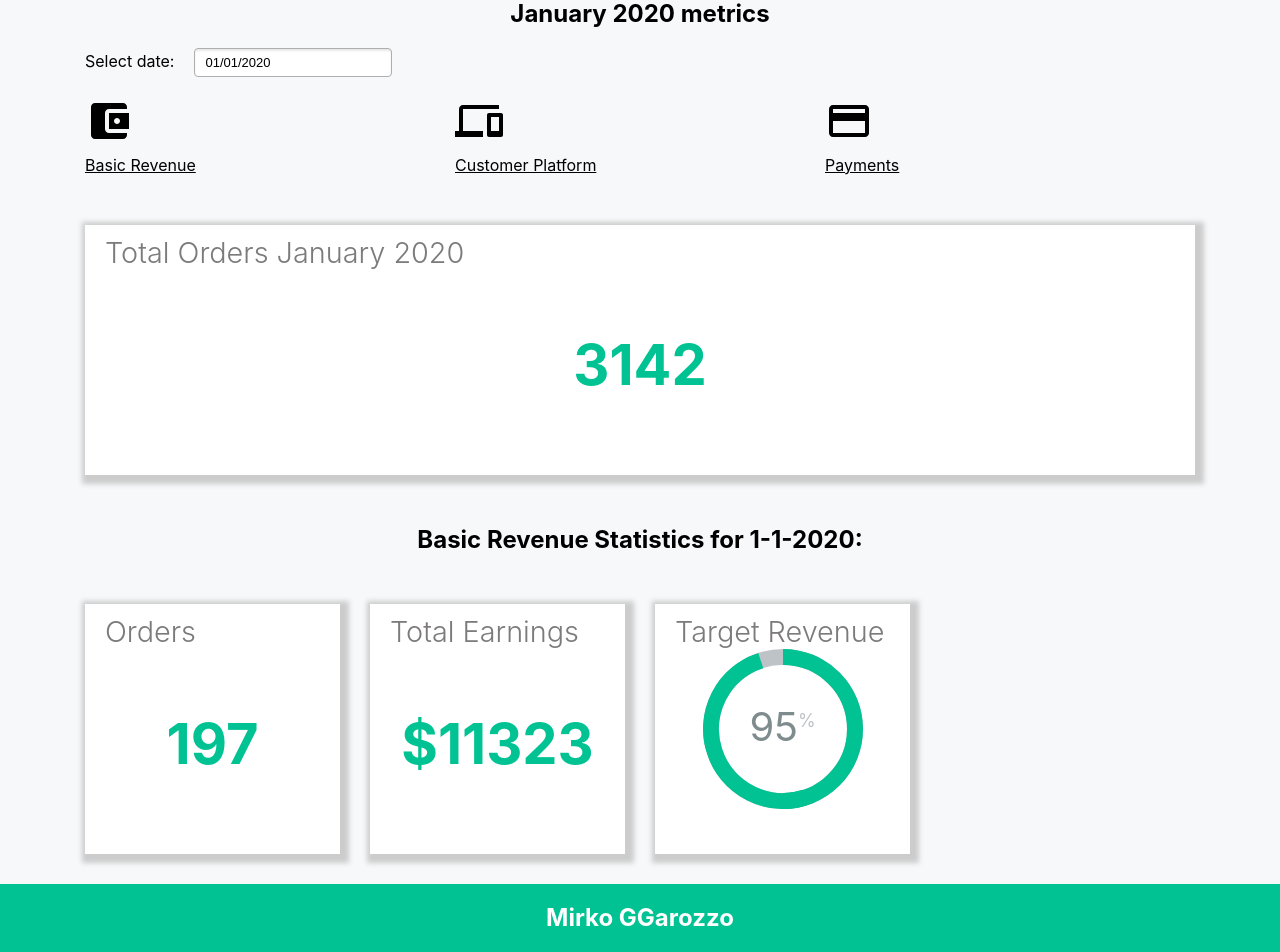
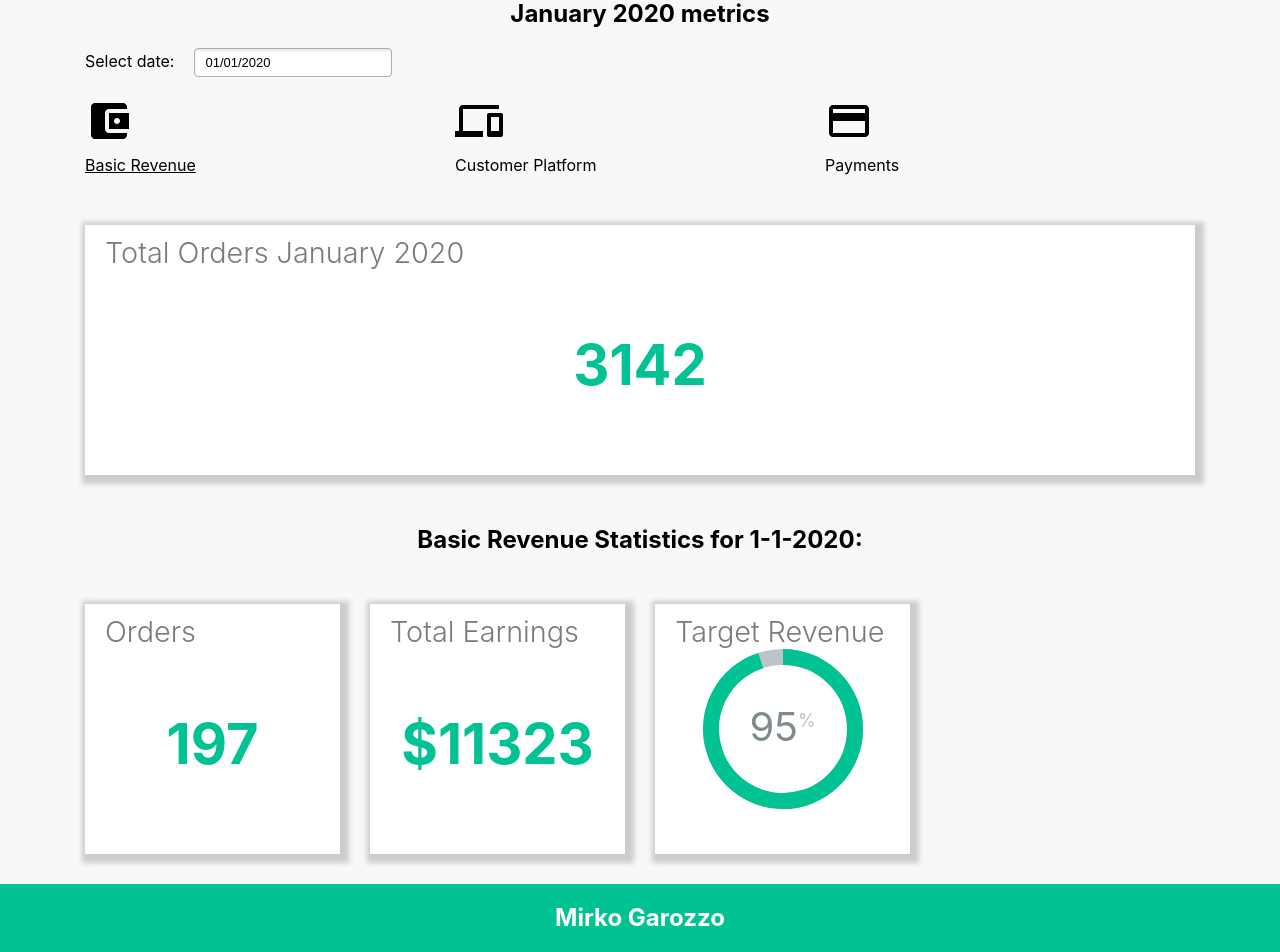
Before and after one commit to Gtonizuka/react-dashboard, a React (Create React App) app: page / in a window 1280 px wide. Shown: the part 103-1055 px from the top of the page. Built offline with nearby package versions, Linux system fonts and the light colour scheme.

Commit message:
Added activeClass

```diff
--- a/src/App.scss
+++ b/src/App.scss
@@ -55,6 +55,9 @@
 
 h2 {
   text-align: center;
+  @media only screen and (max-width: 768px) {
+    font-size: 1.25em;
+  }
 }
 
 /*
--- a/src/components/BodyComponent/BodyComponent.js
+++ b/src/components/BodyComponent/BodyComponent.js
@@ -1,5 +1,5 @@
 import React, { useState, useEffect } from "react";
-import { BrowserRouter as Router, Link } from "react-router-dom";
+import { BrowserRouter as Router, NavLink } from "react-router-dom";
 import Route from "react-router-dom/Route";
 
 import "./BodyComponent.scss";
@@ -131,25 +131,25 @@ const BodyComponent = () => {
           <div className="row no-gutters">
             <div className="col">
               <span className="nav-item">
-                <Link to="/">
+                <NavLink to="/" exact activeClassName="active">
                   <AccountBalanceWalletIcon /> Basic Revenue
-                </Link>
+                </NavLink>
               </span>
             </div>
             <div className="col">
               {" "}
               <span className="nav-item">
-                <Link to="/customer">
+                <NavLink to="/customer" activeClassName="active">
                   <DevicesIcon /> Customer Platform
-                </Link>
+                </NavLink>
               </span>
             </div>
             <div className="col">
               {" "}
               <span className="nav-item">
-                <Link to="/payment">
+                <NavLink to="/payment" activeClassName="active">
                   <PaymentIcon /> Payments
-                </Link>
+                </NavLink>
               </span>
             </div>
           </div>
--- a/src/components/BodyComponent/BodyComponent.scss
+++ b/src/components/BodyComponent/BodyComponent.scss
@@ -1,17 +1,28 @@
 // Datepicker
 
 .datepicker--label {
-    margin-right: 20px;
+  margin-right: 20px;
 }
 
 // UI icons
 
 .nav-item .MuiSvgIcon-root {
-    display: block;
-    font-size: 3em;
-    margin-bottom: 10px;
+  display: block;
+  font-size: 3em;
+  margin-bottom: 10px;
 }
 
 a {
-    color: black;
+  color: black;
 }
+
+// Nav
+
+.nav-item {
+  a {
+    text-decoration: none;
+    &.active {
+      text-decoration: underline;
+    }
+  }
+}
--- a/src/components/FooterComponent/FooterComponent.js
+++ b/src/components/FooterComponent/FooterComponent.js
@@ -7,7 +7,7 @@ const FooterComponent = props => {
       <div className="container">
         <div className="row">
           <div className="col">
-            <h2>Mirko GGarozzo</h2>
+            <h2>Mirko Garozzo</h2>
           </div>
         </div>
       </div>
```
Also changed, not shown: 1 other file (tests, documents, lock files or other folders).
